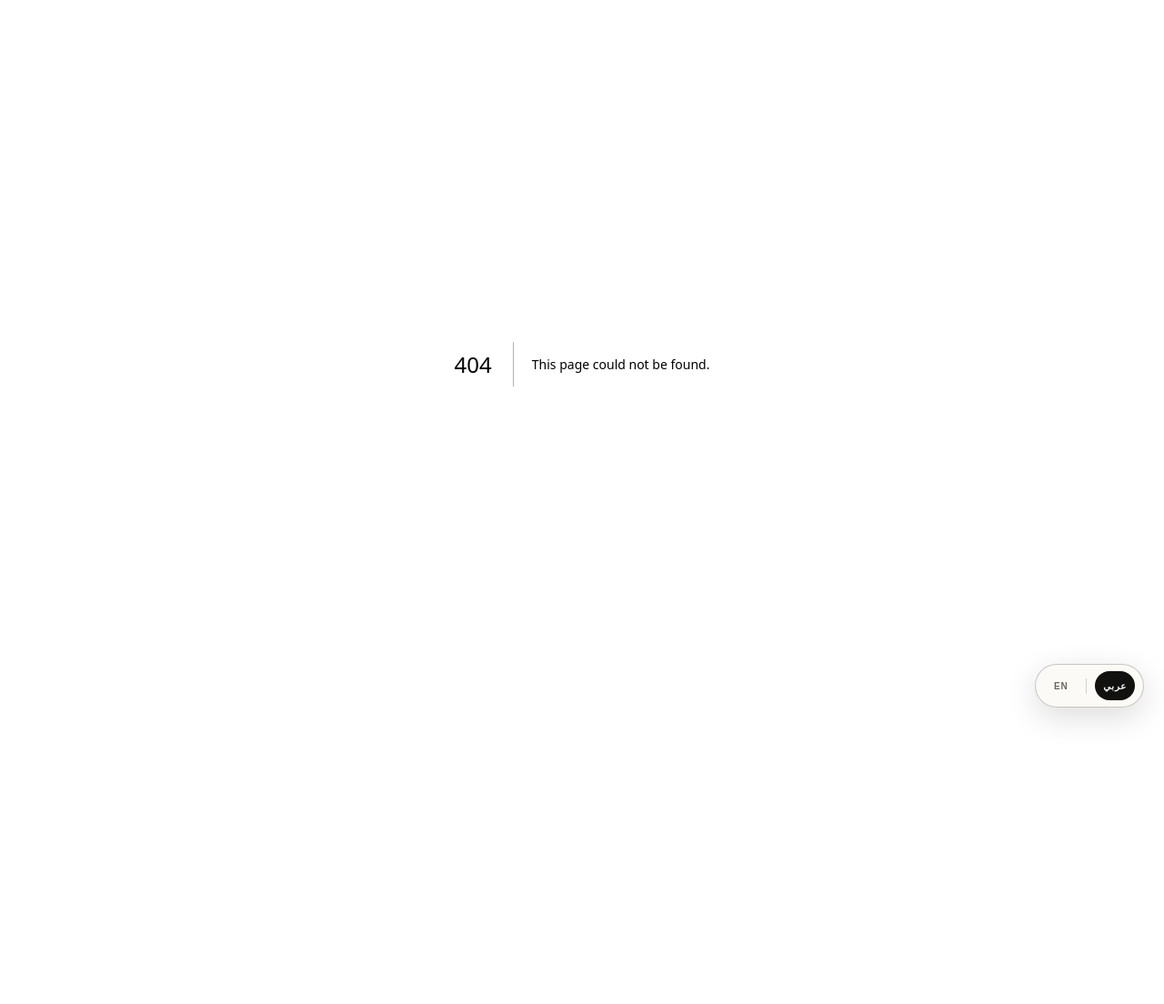
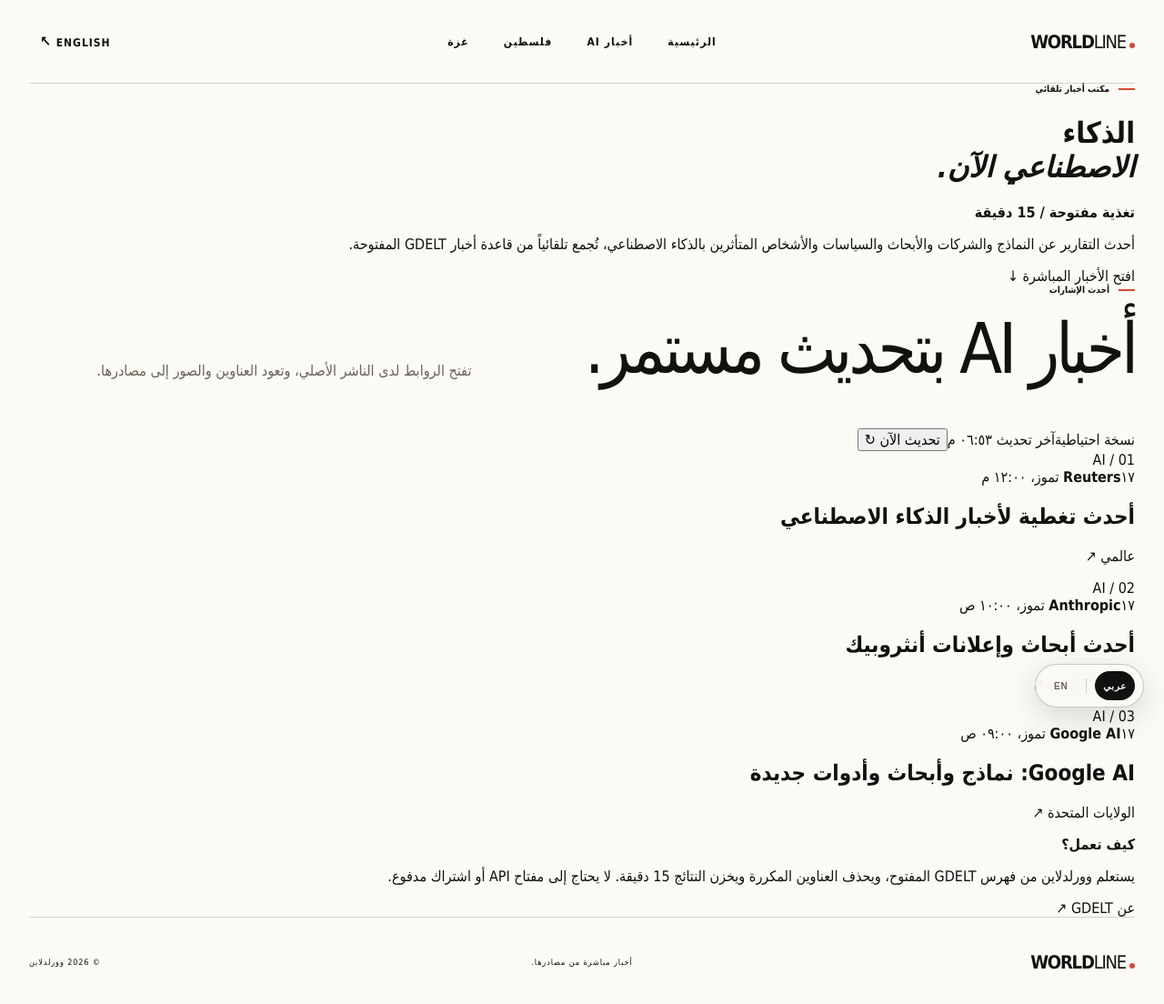
Before and after one commit to YYHomr/openworld, a Next.js app: page /ar/ai in a window 1280 px wide. Before the commit this address had no page. Shown: the top 1104 px of the page at 91% size. Before the commit the page ends 800 px from the top, so only its background shows below. Built offline with nearby package versions, Linux system fonts and the light colour scheme; no server answers.

Commit message:
Add app/ar/ai/page.tsx

```diff
--- /dev/null
+++ b/app/ar/ai/page.tsx
@@ -0,0 +1,9 @@
+import LiveAINews from "../../components/LiveAINews";
+export const metadata={title:"أحدث أخبار الذكاء الاصطناعي — وورلدلاين",description:"تغذية عالمية تتحدث تلقائياً بأحدث أخبار الذكاء الاصطناعي."};
+export default function AIPageAr(){return <main className="ai-page ar-page" dir="rtl" lang="ar">
+ <nav className="nav shell ai-nav"><a className="brand" href="/ar">WORLD<span>LINE</span><i/></a><div className="nav-links"><a href="/ar">الرئيسية</a><a className="active" href="/ar/ai">أخبار AI</a><a href="/ar/palestine">فلسطين</a><a href="/ar/gaza">غزة</a></div><a className="edition" href="/ai">English <span>↖</span></a></nav>
+ <header className="ai-hero shell"><div><p className="eyebrow"><span/> مكتب أخبار تلقائي</p><h1>الذكاء<br/><em>الاصطناعي الآن.</em></h1></div><div><b>تغذية مفتوحة / 15 دقيقة</b><p>أحدث التقارير عن النماذج والشركات والأبحاث والسياسات والأشخاص المتأثرين بالذكاء الاصطناعي، تُجمع تلقائياً من قاعدة أخبار GDELT المفتوحة.</p><a href="#live">افتح الأخبار المباشرة ↓</a></div></header>
+ <section className="ai-feed shell" id="live"><div className="section-heading"><div><p className="eyebrow"><span/> أحدث الإشارات</p><h2>أخبار AI بتحديث مستمر.</h2></div><p>تفتح الروابط لدى الناشر الأصلي، وتعود العناوين والصور إلى مصادرها.</p></div><LiveAINews lang="ar"/></section>
+ <section className="ai-about"><div className="shell"><b>كيف تعمل؟</b><p>يستعلم وورلدلاين من فهرس GDELT المفتوح، ويحذف العناوين المكررة ويخزن النتائج 15 دقيقة. لا يحتاج إلى مفتاح API أو اشتراك مدفوع.</p><a href="https://www.gdeltproject.org/" target="_blank" rel="noreferrer">عن GDELT ↗</a></div></section>
+ <footer className="footer shell"><a className="brand" href="/ar">WORLD<span>LINE</span><i/></a><p>أخبار مباشرة من مصادرها.</p><p>© 2026 وورلدلاين</p></footer>
+ </main>}
```
